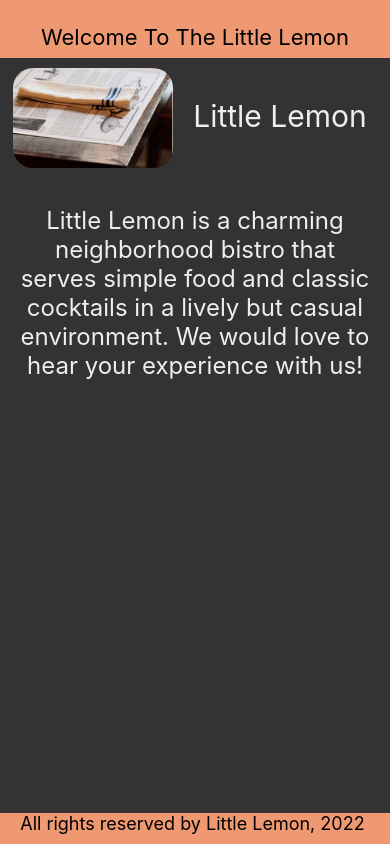
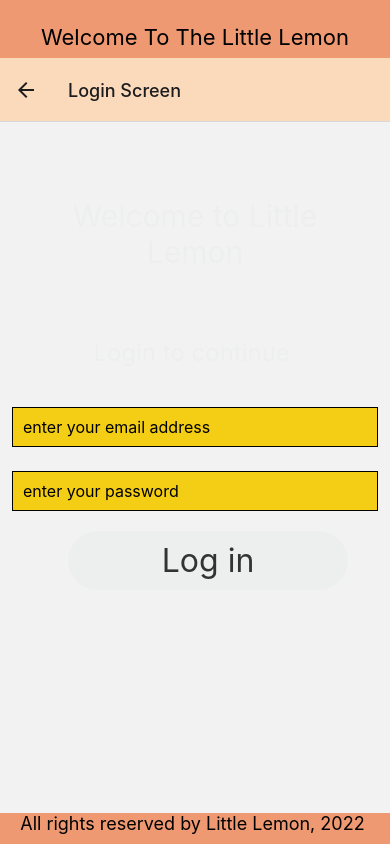
Before and after one commit to TabotCharlesBessong/CourseraReactNative, a React Native app in the folder little_lemon/: screen /Login in a window 390 px wide. Built offline with nearby package versions, Linux system fonts and the light colour scheme.

Commit message:
navigation in screens

```diff
--- a/little_lemon/App.js
+++ b/little_lemon/App.js
@@ -1,23 +1,33 @@
 import * as React from "react";
 import { StyleSheet, View } from "react-native";
 
-import { FeedbackForm, Footer, Header, MenuItem, SectionA, SectionLists } from "./component";
+import {
+  FeedbackForm,
+  Footer,
+  Header,
+  MenuItem,
+  SectionA,
+  SectionLists,
+} from "./component";
 import { Login, Welcome } from "./screens";
 import { StatusBar } from "expo-status-bar";
+import Navigation from "./navigation/Navigation";
+
 export default function App() {
   return (
     <>
       <View style={styles.container}>
         <Header />
-        <Welcome />
+        {/* <Welcome /> */}
         {/* <MenuItem /> */}
         {/* <SectionLists /> */}
         {/* <SectionA /> */}
         {/* <FeedbackForm/> */}
         {/* <Login /> */}
-      </View>
-      <View style={{ backgroundColor: "#EE9972" }}>
-        <Footer />
+        <Navigation/>
+        <View style={{ backgroundColor: "#EE9972" }}>
+          <Footer />
+        </View>
       </View>
       <StatusBar style="auto" />
     </>
--- /dev/null
+++ b/little_lemon/navigation/Navigation.jsx
@@ -0,0 +1,42 @@
+import { StyleSheet, Text, View } from "react-native";
+import React from "react";
+import { NavigationContainer } from "@react-navigation/native";
+import { createNativeStackNavigator } from "@react-navigation/native-stack";
+import { Login, MenuScreen, Welcome } from "../screens";
+import { SectionLists } from "../component";
+
+const Stack = createNativeStackNavigator();
+
+const Navigation = () => {
+  return (
+    <NavigationContainer>
+      <Stack.Navigator
+        initialRouteName="Welcome"
+        screenOptions={{
+          headerShown: "false",
+          headerStyle: { backgroundColor: "#FBDABB" },
+        }}
+      >
+        <Stack.Screen
+          name="Welcome"
+          component={Welcome}
+          options={{ title: "Welcome Screen" }}
+        />
+        <Stack.Screen
+          name="Login"
+          component={Login}
+          options={{ title: "Login Screen" }}
+        />
+        <Stack.Screen
+          name="Menu"
+          component={SectionLists}
+          options={{ title: "Menu Screen" }}
+        />
+      </Stack.Navigator>
+    </NavigationContainer>
+  );
+};
+
+export default Navigation;
+
+const styles = StyleSheet.create({});
--- a/little_lemon/screens/Login.jsx
+++ b/little_lemon/screens/Login.jsx
@@ -1,10 +1,17 @@
 import { useState } from "react";
 import { ScrollView, Text, StyleSheet, KeyboardAvoidingView, Platform, TextInput, Pressable, View } from "react-native";
 
-const LoginScreen = () => {
+const LoginScreen = ({navigation}) => {
   const [email,onChangeEmail] = useState("")
   const [password,onChangePassword] = useState("")
   const [loggedIn, setLoggedIn] = useState(false)
+
+  const onLogin = () => {
+    setLoggedIn(true);
+    setTimeout(() => {
+      navigation.navigate('Menu')
+    },2000)
+  }
   return (
     <KeyboardAvoidingView
       style={[styles.container, { paddingTop: 24 }]}
@@ -33,9 +40,7 @@
           />
           <Pressable
             style={styles.button}
-            onPress={() => {
-              setLoggedIn(true);
-            }}
+            onPress={onLogin}
           >
             <Text style={styles.buttonText}>
               Log in
--- /dev/null
+++ b/little_lemon/screens/MenuScreen.jsx
@@ -0,0 +1,15 @@
+
+import { StyleSheet, Text, View } from 'react-native'
+import React from 'react'
+
+const MenuScreen = () => {
+  return (
+    <View>
+      <Text>MenuScreen</Text>
+    </View>
+  )
+}
+
+export default MenuScreen
+
+const styles = StyleSheet.create({})
--- a/little_lemon/screens/Welcome.jsx
+++ b/little_lemon/screens/Welcome.jsx
@@ -5,10 +5,11 @@
   StyleSheet,
   Image,
   useColorScheme,
+  Pressable,
 } from "react-native";
 import images from "../constant/images";
 
-export default function WelcomeScreen() {
+export default function WelcomeScreen({navigation}) {
   const colorScheme = useColorScheme();
 
   return (
@@ -50,6 +51,13 @@
         and classic cocktails in a lively but casual environment. We would love
         to hear your experience with us!
       </Text>
+
+      <Pressable
+        style={styles.button}
+        onPress={() => navigation.navigate('Login')}
+      >
+        <Text style={styles.buttonText}>Log in now</Text>
+      </Pressable>
     </ScrollView>
   );
 }
@@ -84,4 +92,23 @@
     height: 100,
     borderRadius: 20,
   },
+  buttonText: {
+    color: "#333333",
+    textAlign: "center",
+    fontSize: 32,
+  },
+  button: {
+    fontSize: 22,
+    padding: 10,
+    marginVertical: 8,
+    margin: 40,
+    backgroundColor: "#EDEFEE",
+    borderColor: "#EDEFEE",
+    borderWidth: 0,
+    borderRadius: 36,
+    paddingHorizontal: 4,
+    width: 280,
+    // backgroundColor: "#EE9972",
+    left: 28,
+  },
 });
--- a/little_lemon/screens/index.js
+++ b/little_lemon/screens/index.js
@@ -1,3 +1,4 @@
 
 export {default as Welcome} from './Welcome';
 export {default as Login } from './Login'
+export {default as MenuScreen} from './MenuScreen'
```
Also changed, not shown: little_lemon/navigation/BottomTabNavigation.jsx (added, +15 -0 lines), little_lemon/package.json (+8 -1 lines), 1 other file (tests, documents, lock files or other folders).
